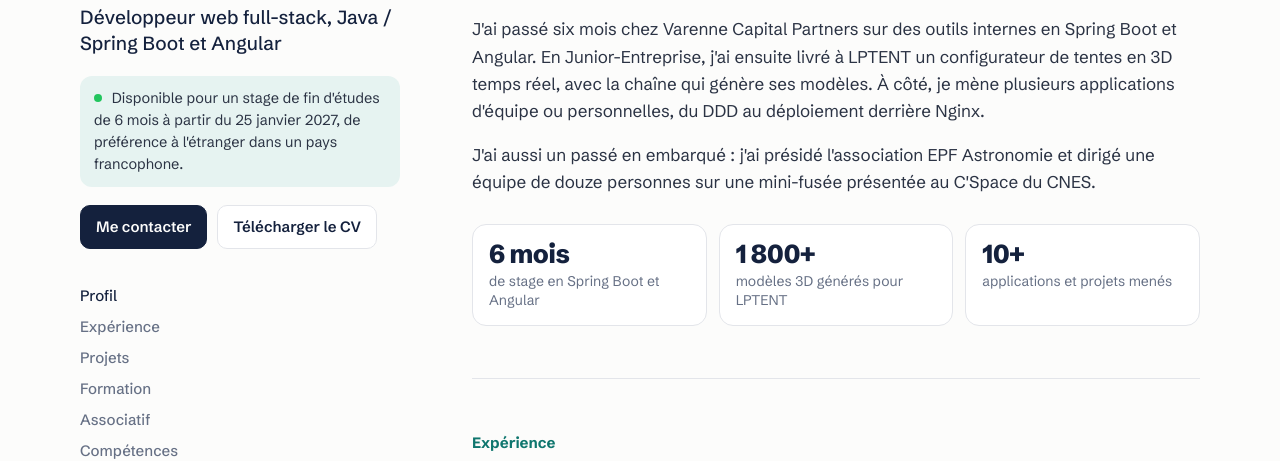
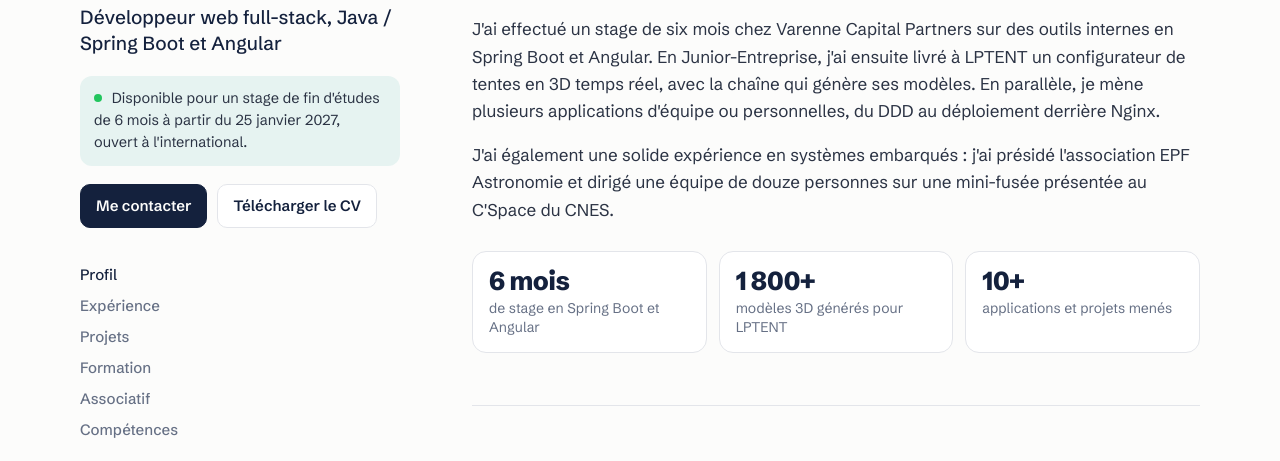
Before and after one commit to TristanBrouille/Portfolio_Tristan, a plain HTML site: page index.html in a window 1280 px wide. Shown: the part 245-706 px from the top of the page. Drawn offline with Linux system fonts and the light colour scheme.

Commit message:
Reformulations du profil et de la disponibilité
Co-Authored-By: Claude Opus 5.5 <noreply@anthropic.com>
Claude-Session: https://claude.ai/code/session_012Gnt4L5uvktkJebvBKpuoG

```diff
--- a/index.html
+++ b/index.html
@@ -40,7 +40,7 @@
 
       <p class="status"><span class="status__dot" aria-hidden="true"></span>
         Disponible pour un stage de fin d'études de 6&nbsp;mois à partir du 25&nbsp;janvier&nbsp;2027,
-        de préférence à l'étranger dans un pays francophone.
+        ouvert à l'international.
       </p>
 
       <div class="side__cta">
@@ -79,13 +79,13 @@
           écrire le back et le front, puis la mettre en production.
         </p>
         <p>
-          J'ai passé six mois chez Varenne Capital Partners sur des outils internes en Spring Boot
+          J'ai effectué un stage de six mois chez Varenne Capital Partners sur des outils internes en Spring Boot
           et Angular. En Junior-Entreprise, j'ai ensuite livré à LPTENT un configurateur de tentes en 3D
-          temps réel, avec la chaîne qui génère ses modèles. À côté, je mène plusieurs applications
+          temps réel, avec la chaîne qui génère ses modèles. En parallèle, je mène plusieurs applications
           d'équipe ou personnelles, du DDD au déploiement derrière Nginx.
         </p>
         <p>
-          J'ai aussi un passé en embarqué&nbsp;: j'ai présidé l'association EPF Astronomie et dirigé
+          J'ai également une solide expérience en systèmes embarqués&nbsp;: j'ai présidé l'association EPF Astronomie et dirigé
           une équipe de douze personnes sur une mini-fusée présentée au C'Space du CNES.
         </p>
 
```
Also changed, not shown: en/index.html (+4 -4 lines).
